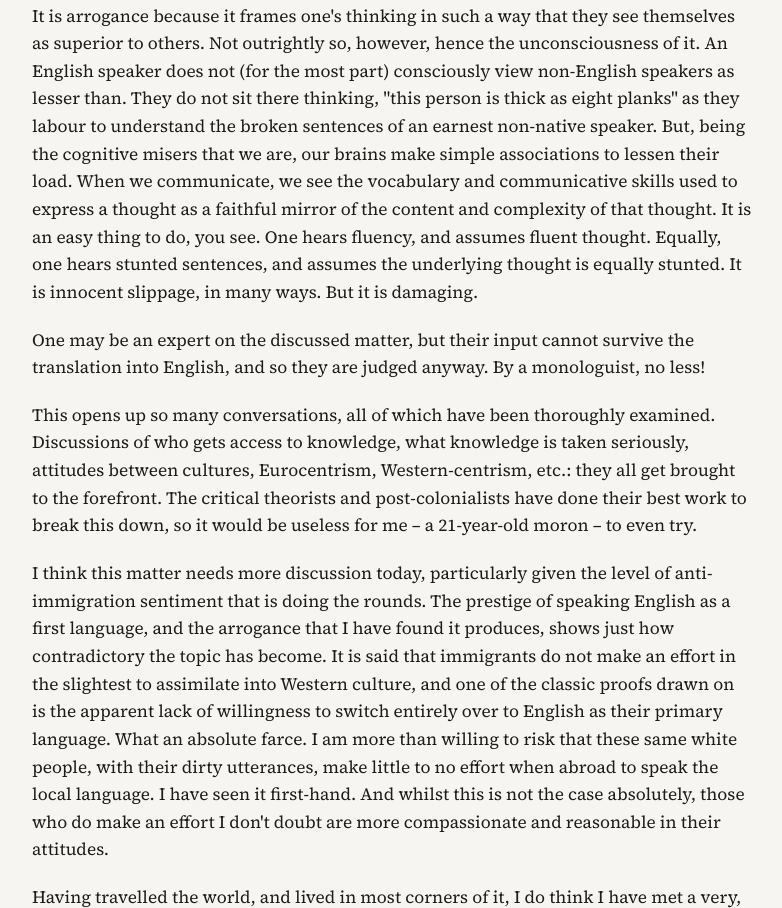
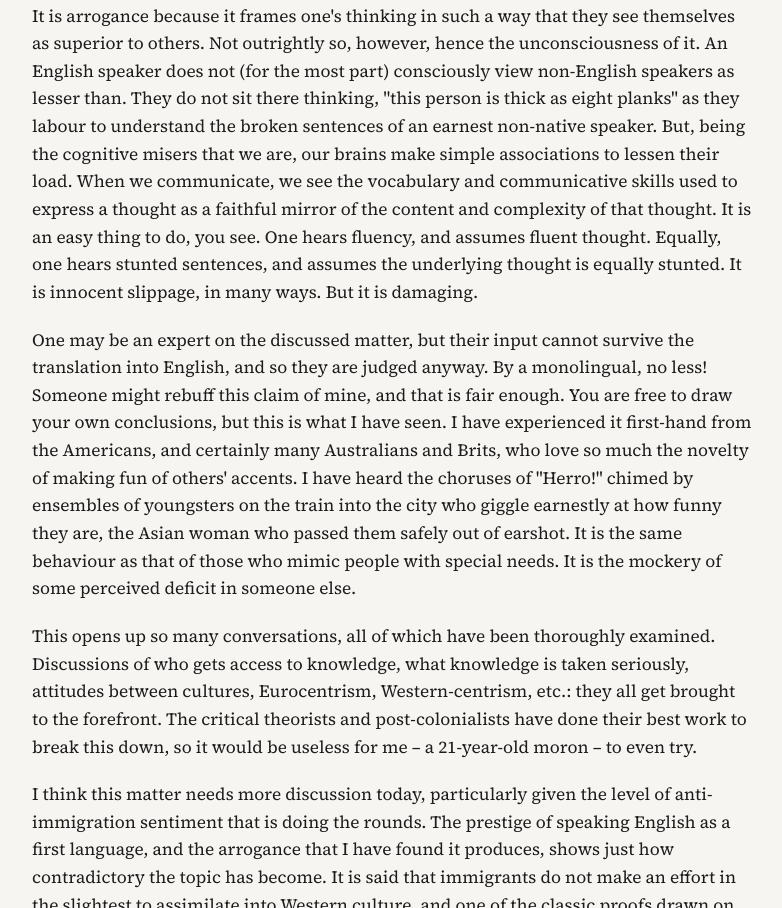
Before and after one commit to ollielopez0203/I-Like-Writing, an Eleventy site: page src/articles/welcome-to-i-like-writing.md in a window 1280 px wide. Shown: the part 1519-2427 px from the top of the page, without its empty margins (248-1030 px from the left). Built offline with nearby package versions, Linux system fonts and the light colour scheme; Eleventy itself is replaced by a stand-in of ours; files that its build step writes are made by us from their sources.

Commit message:
Update Article “welcome-to-i-like-writing”

```diff
--- a/src/articles/welcome-to-i-like-writing.md
+++ b/src/articles/welcome-to-i-like-writing.md
@@ -24,7 +24,7 @@ Ok, so we understand that speaking English is a privilege, and a privilege undet
 
 It is arrogance because it frames one's thinking in such a way that they see themselves as superior to others. Not outrightly so, however, hence the unconsciousness of it. An English speaker does not (for the most part) consciously view non-English speakers as lesser than. They do not sit there thinking, "this person is thick as eight planks" as they labour to understand the broken sentences of an earnest non-native speaker. But, being the cognitive misers that we are, our brains make simple associations to lessen their load. When we communicate, we see the vocabulary and communicative skills used to express a thought as a faithful mirror of the content and complexity of that thought. It is an easy thing to do, you see. One hears fluency, and assumes fluent thought. Equally, one hears stunted sentences, and assumes the underlying thought is equally stunted. It is innocent slippage, in many ways. But it is damaging.
 
-One may be an expert on the discussed matter, but their input cannot survive the translation into English, and so they are judged anyway. By a monologuist, no less!
+One may be an expert on the discussed matter, but their input cannot survive the translation into English, and so they are judged anyway. By a monolingual, no less! Someone might rebuff this claim of mine, and that is fair enough. You are free to draw your own conclusions, but this is what I have seen. I have experienced it first-hand from the Americans, and certainly many Australians and Brits, who love so much the novelty of making fun of others' accents. I have heard the choruses of "Herro!" chimed by ensembles of youngsters on the train into the city who giggle earnestly at how funny they are, the Asian woman who passed them safely out of earshot. It is the same behaviour as that of those who mimic people with special needs. It is the mockery of some perceived deficit in someone else.
 
 This opens up so many conversations, all of which have been thoroughly examined. Discussions of who gets access to knowledge, what knowledge is taken seriously, attitudes between cultures, Eurocentrism, Western-centrism, etc.: they all get brought to the forefront. The critical theorists and post-colonialists have done their best work to break this down, so it would be useless for me – a 21-year-old moron – to even try.
 
```
